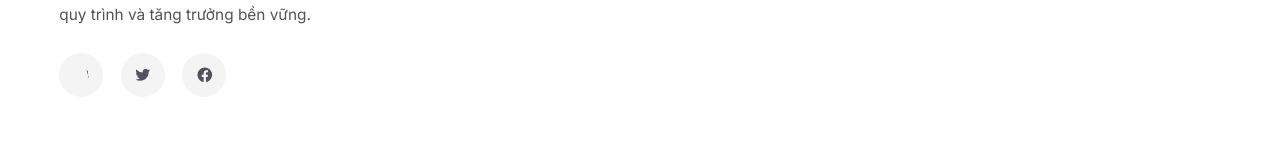
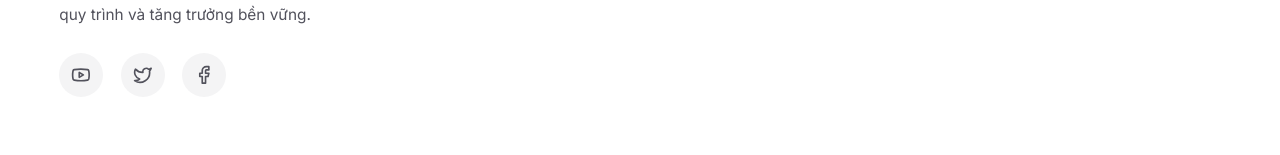
Before and after one commit to bgua9806-max/nguyentronghuu.com, a React (Vite) app: page / in a window 1280 px wide. Shown: the part 2980-3135 px from the top of the page. Built offline with nearby package versions, Linux system fonts and the light colour scheme; no server answers; the database is empty; a web font is replaced by a local one.

Commit message:
Fix: Replace raw SVGs with Lucide-React icons for social links to fix rendering bug

```diff
--- a/src/App.tsx
+++ b/src/App.tsx
@@ -1,7 +1,7 @@
 import React, { useEffect, useState } from 'react';
 import { BrowserRouter as Router, Routes, Route, Link, useLocation } from 'react-router-dom';
 import { AnimatePresence, motion } from 'motion/react';
-import { Menu, X } from 'lucide-react';
+import { Menu, X, Youtube, Twitter, Facebook } from 'lucide-react';
 import { Toaster } from 'react-hot-toast';
 import { SOCIAL_LINKS, COPYRIGHT_TEXT } from './data';
 import logoUrl from './assets/images/logo3.png';
@@ -231,14 +231,14 @@ function Layout() {
                   Mình chuyên tư vấn và triển khai xây dựng hệ thống phần mềm, phát triển Web, App và tự động hóa AI, giúp doanh nghiệp tối ưu hóa quy trình và tăng trưởng bền vững.
                 </p>
                 <div className="flex gap-4">
-                  <a href="#" aria-label="YouTube" className="w-10 h-10 rounded-full bg-zinc-100 flex items-center justify-center hover:bg-zinc-200 transition-colors">
-                    <svg className="w-4 h-4 text-zinc-600" fill="currentColor" viewBox="0 0 24 24" aria-hidden="true"><path fillRule="evenodd" d="M19.812 5.418c.861.23 1.538.907 1.768 1.768C21.998 8.746 22 12 22 12s0 3.255-.418 4.814a2.504 2.504 2.504 0 0 1-1.768 1.768c-1.56.419-7.814.419-7.814.419s-6.255 0-7.814-.419a2.505 2.505 2.505 0 0 1-1.768-1.768C2 15.255 2 12 2 12s0-3.255.418-4.814a2.507 2.507 2.507 0 0 1 1.768-1.768C5.745 5 12 5 12 5s6.255 0 7.812.418ZM15.194 12 10 15V9l5.194 3Z" clipRule="evenodd" /></svg>
+                  <a href="#" aria-label="YouTube" className="w-10 h-10 rounded-full bg-zinc-100 flex items-center justify-center hover:bg-zinc-200 transition-colors group">
+                    <Youtube size={18} className="text-zinc-600 group-hover:text-red-600 transition-colors" />
                   </a>
-                  <a href="#" aria-label="Twitter" className="w-10 h-10 rounded-full bg-zinc-100 flex items-center justify-center hover:bg-zinc-200 transition-colors">
-                    <svg className="w-4 h-4 text-zinc-600" fill="currentColor" viewBox="0 0 24 24" aria-hidden="true"><path d="M8.29 20.251c7.547 0 11.675-6.253 11.675-11.675 0-.178 0-.355-.012-.53A8.348 8.348 0 0022 5.92a8.19 8.19 0 01-2.357.646 4.118 4.118 0 001.804-2.27 8.224 8.224 0 01-2.605.996 4.107 4.107 0 00-6.993 3.743 11.65 11.65 0 01-8.457-4.287 4.106 4.106 0 001.27 5.477A4.072 4.072 0 012.8 9.713v.052a4.105 4.105 0 003.292 4.022 4.095 4.095 0 01-1.853.07 4.108 4.108 0 003.834 2.85A8.233 8.233 0 012 18.407a11.616 11.616 0 006.29 1.84" /></svg>
+                  <a href="#" aria-label="Twitter" className="w-10 h-10 rounded-full bg-zinc-100 flex items-center justify-center hover:bg-zinc-200 transition-colors group">
+                    <Twitter size={18} className="text-zinc-600 group-hover:text-blue-500 transition-colors" />
                   </a>
-                  <a href="#" aria-label="Facebook" className="w-10 h-10 rounded-full bg-zinc-100 flex items-center justify-center hover:bg-zinc-200 transition-colors">
-                    <svg className="w-4 h-4 text-zinc-600" fill="currentColor" viewBox="0 0 24 24" aria-hidden="true"><path fillRule="evenodd" d="M22 12c0-5.523-4.477-10-10-10S2 6.477 2 12c0 4.991 3.657 9.128 8.438 9.878v-6.987h-2.54V12h2.54V9.797c0-2.506 1.492-3.89 3.777-3.89 1.094 0 2.238.195 2.238.195v2.46h-1.26c-1.243 0-1.63.771-1.63 1.562V12h2.773l-.443 2.89h-2.33v6.988C18.343 21.128 22 16.991 22 12z" clipRule="evenodd" /></svg>
+                  <a href="#" aria-label="Facebook" className="w-10 h-10 rounded-full bg-zinc-100 flex items-center justify-center hover:bg-zinc-200 transition-colors group">
+                    <Facebook size={18} className="text-zinc-600 group-hover:text-blue-600 transition-colors" />
                   </a>
                 </div>
               </div>
```
